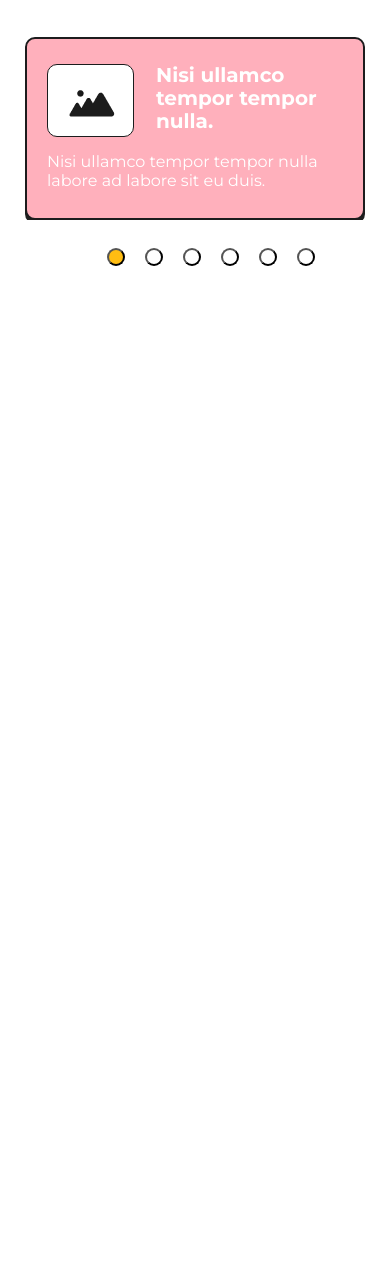
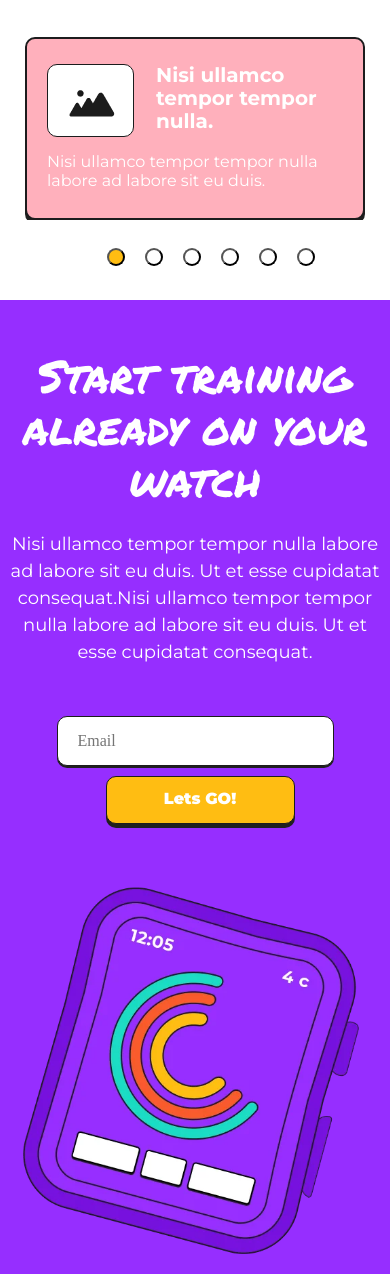
Before and after one commit to GoodGopnik/fitnessTracker, a website: page app/index.html in a window 390 px wide. Shown: the part 1541-2815 px from the top of the page. Before the commit the page ends 1841 px from the top, so only its background shows below. Drawn offline with nearby package versions, Linux system fonts and the light colour scheme.

Commit message:
Сделал третий блок с адаптивом

```diff
--- a/app/index.html
+++ b/app/index.html
@@ -9,7 +9,6 @@
   <link href="https://fonts.googleapis.com/css2?family=Permanent+Marker&display=swap" rel="stylesheet">
   <link rel="preconnect" href="https://fonts.gstatic.com">
   <link href="https://fonts.googleapis.com/css2?family=Montserrat:wght@400;500;600;700;900&display=swap" rel="stylesheet">
-  <!-- <link rel="stylesheet" type="text/css" href="//cdn.jsdelivr.net/npm/slick-carousel@1.8.1/slick/slick.css"/> -->
   <link rel="stylesheet" href="css/style.min.css">
 </head>
 <body>
@@ -135,7 +134,20 @@
 
   </div>
 </section>
-
+<!-- watch -->
+<section class="about__watch">
+  <div class="about__watch__text">
+    <h2>Start training already on your watch</h2>
+    <p>Nisi ullamco tempor tempor nulla labore ad labore sit eu duis. Ut et esse cupidatat consequat.Nisi ullamco tempor tempor nulla labore ad labore sit eu duis. Ut et esse cupidatat consequat.</p>
+    <div class="about__watch__text__input">
+      <input type="email" placeholder="Email">
+      <button>Lets GO!</button>
+    </div>
+  </div>
+  <div class="about__watch__img">
+    <img src="./images/block3/Group 11.webp" alt="">
+  </div>
+</section>
 
 
 
--- a/app/scss/_media.scss
+++ b/app/scss/_media.scss
@@ -36,6 +36,16 @@
     .header__block__about__text .header__block__mobeli .mobile__block__cloud2 {
         right: -110px;
     }
+    .about__watch {
+        display: flex;
+        flex-direction: column;
+        align-items: center;
+        text-align: center;
+    }
+    .about__watch__text {
+        margin-top: 50px;
+        margin-bottom: 50px;
+    }
  }
  @media(max-width: 700px) {
     .header__block__about__text .header__block__mobeli .mobile__block {
@@ -48,6 +58,9 @@
  @media(max-width: 500px) {
     .header__block__about__text .header__block__mobeli .mobile__block__cloud2 {
         right: 10px;
+    }
+    .about__watch__text__input input {
+        margin-bottom: 10px;
     }
  }
  @media(max-width: 465px) {
--- a/app/scss/style.scss
+++ b/app/scss/style.scss
@@ -482,8 +482,73 @@
         }
     }
 }
-
-
+////////////////////////////// watch
+.about__watch {
+    padding: 0 10px;
+    background: $light-blue;
+    display: flex;
+    justify-content: space-between;
+}
+.about__watch__text {
+    margin: 0 auto;
+    margin-top: 164px;
+    margin-bottom: 164px;
+    h2 {
+        padding: 0;
+        margin: 0;
+        font-family: $Permanent-Marker;
+        font-weight: 400;
+        font-size: 45px;
+        color: $white;
+        max-width: 483px;
+        width: 100%;
+        margin-bottom: 25px;
+    }
+    p {
+        font-family: $Montserrat;
+        font-size: 18px;
+        font-weight: 400;
+        color: $white;
+        margin: 0;
+        padding: 0;
+        line-height: 27px;
+        margin-bottom: 50px;
+        max-width: 483px;
+        width: 100%;
+    }
+    .about__watch__text__input {
+        input {
+            max-width: 277px;
+            width: 100%;
+            height: 50px;
+            box-shadow: 0px 2px 0px #202020;
+            border-radius: 10px;
+            border: 1px solid #1C1C1D;
+            padding-left: 20px;
+        }
+        button {
+            max-width: 189px;
+            width: 100%;
+            height: 48px;
+            color: $white;
+            font-family: $Montserrat;
+            font-size: 16px;
+            font-weight: 900;
+            background: $dark-yellow;
+            box-shadow: 0px 4px 0px #202020;
+            border-radius: 10px;
+            border: 1px solid #1C1C1D;
+            margin-left: 10px;
+            outline: none;
+            cursor: pointer;
+        }
+    }
+}
+.about__watch__img {
+    img {
+        width: 100%;
+    }
+}
 @import "media";
 
 
```
Also changed, not shown: app/css/style.min.css, 1 other file.
